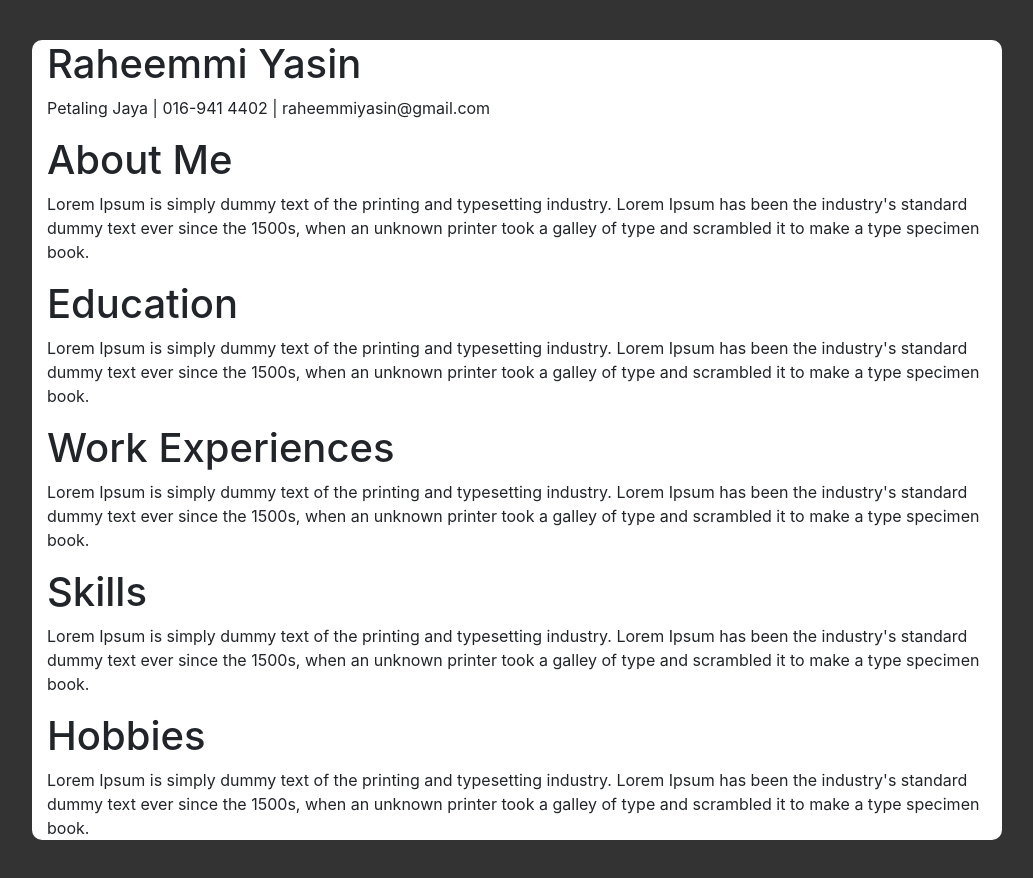
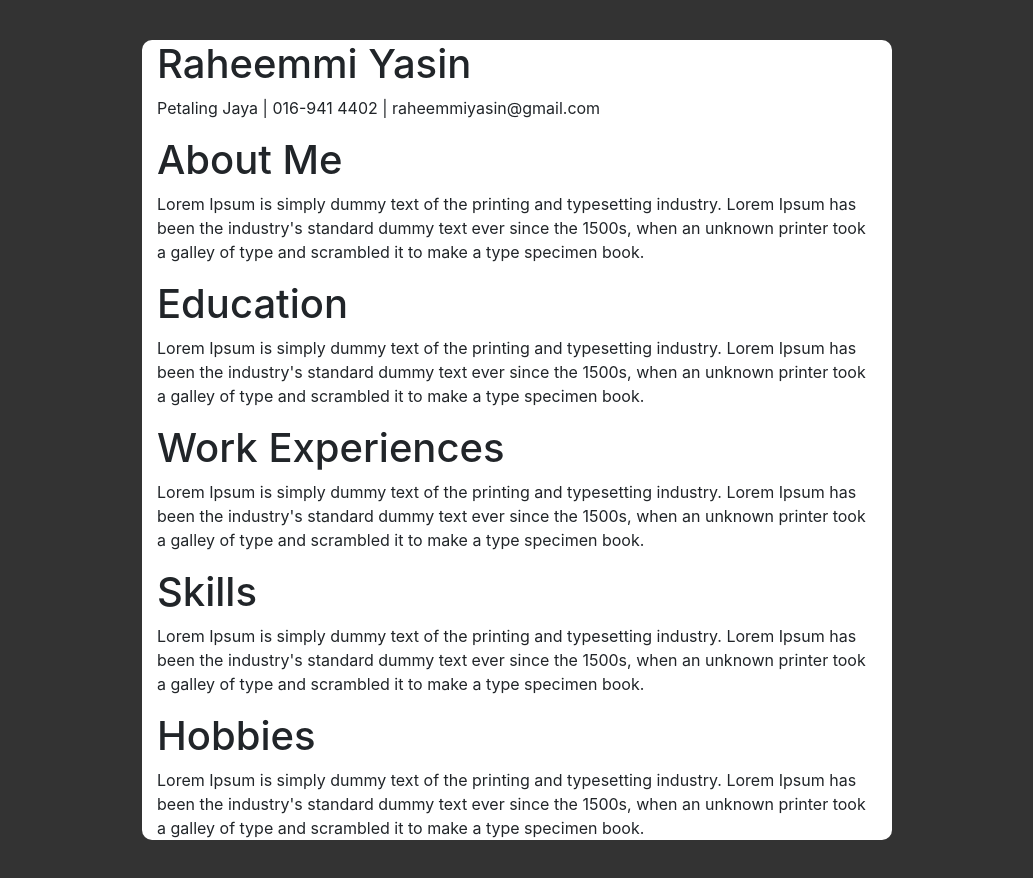
Before and after one commit to raheemmiyasin/raheemmiyasin.github.io, a plain HTML site: page index.html in a window 1280 px wide. Shown: the whole page, without its empty margins (123-1156 px from the left). Drawn offline with nearby package versions, Linux system fonts and the light colour scheme.

Commit message:
change container size

```diff
--- a/assets/css/app.css
+++ b/assets/css/app.css
@@ -4,15 +4,8 @@ body {
   background-color: #333;
 
 }
-
-/*
- * Override Bootstrap's default container.
- */
-
-@media (min-width: 1200px) {
-  .container {
-    width: 970px;
+.container {
+    width: 750px;
     background-color: #fff;
     border-radius: 10px;
-  }
 }
```
